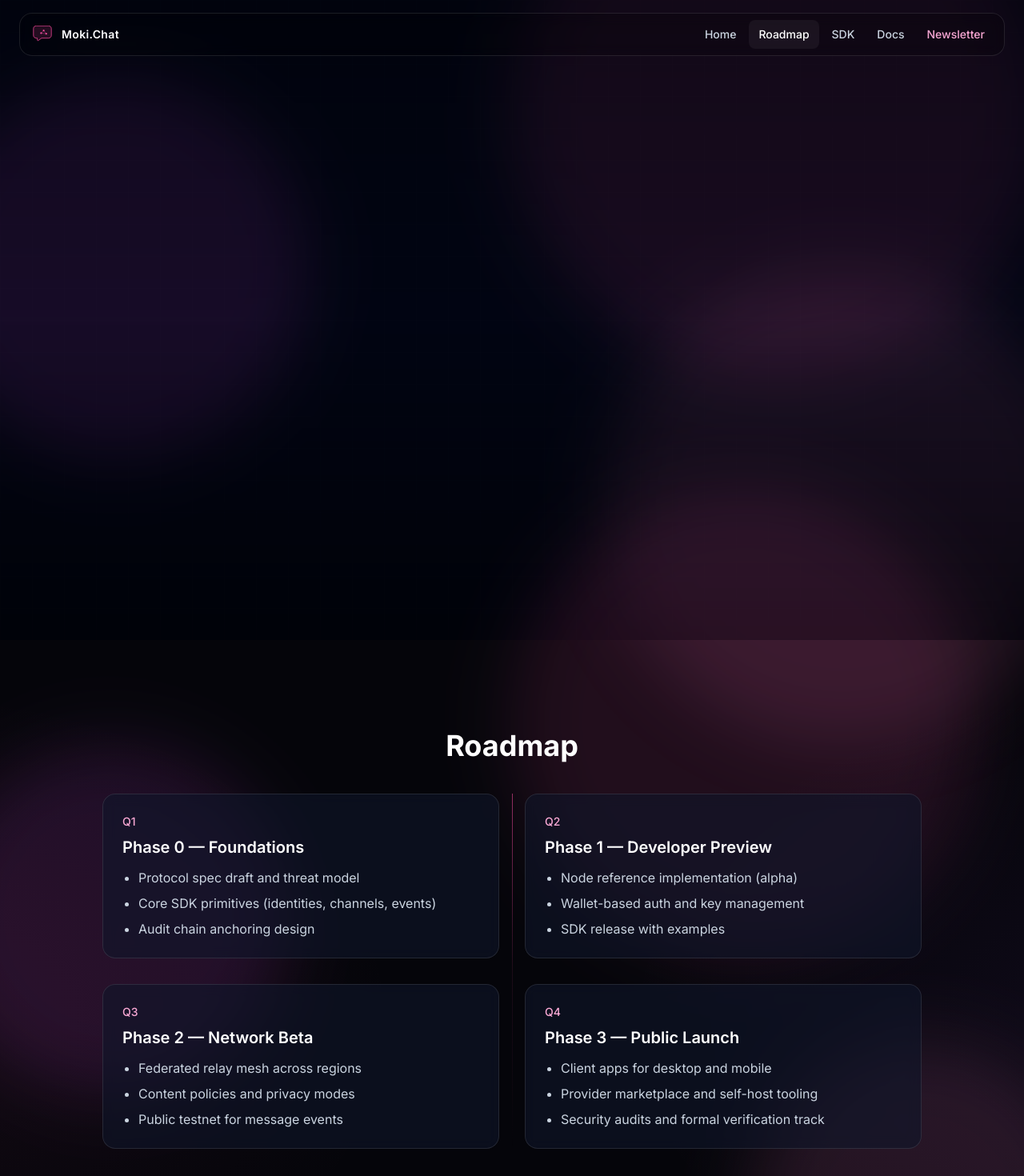
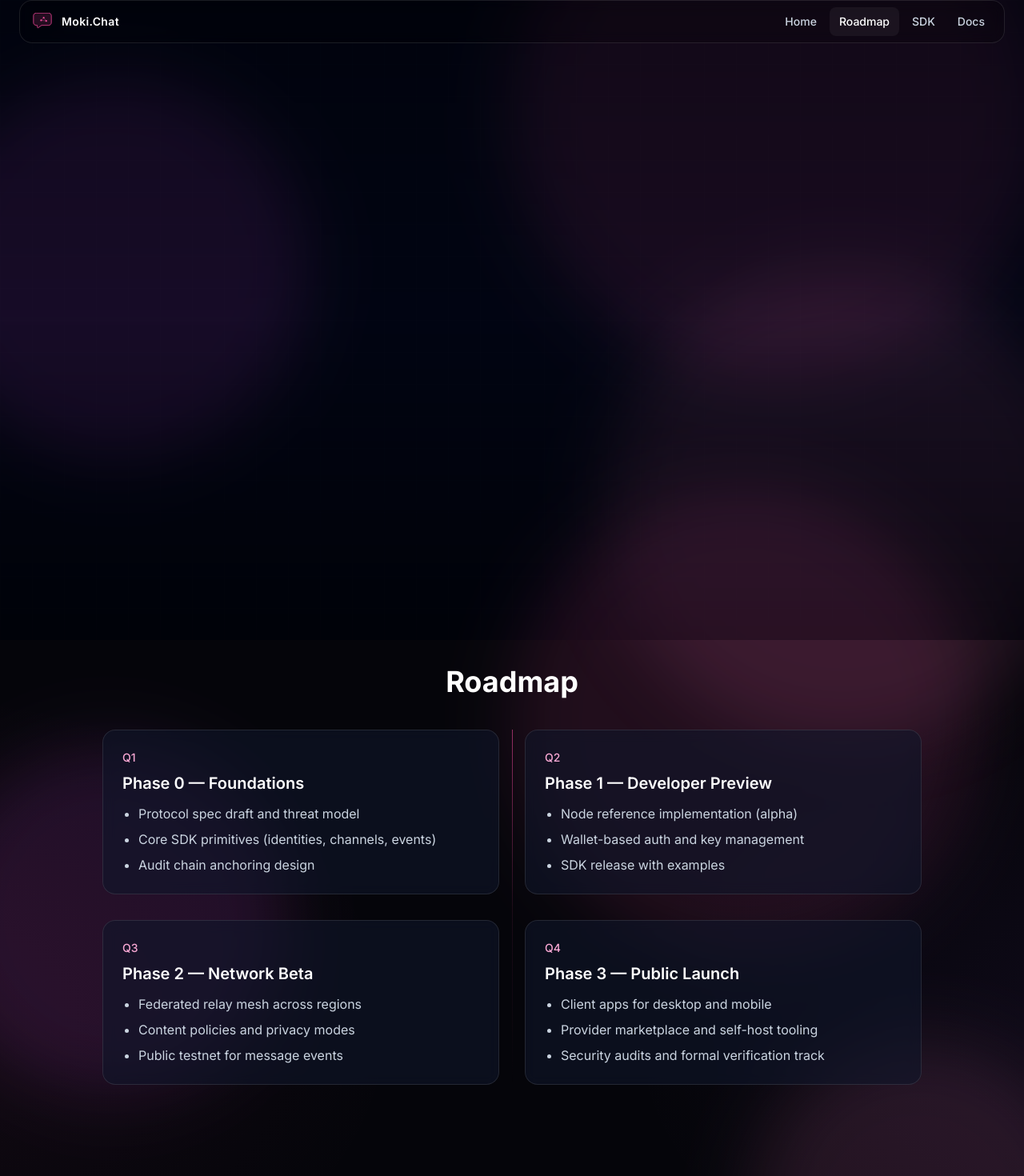
Before and after one commit to gramtop961/frontend-repo_ayccqo4n_2ideby, a React (Vite) app: page /roadmap in a window 1280 px wide. Shown: the top 1470 px of the page at 80% size. Built offline with nearby package versions, Linux system fonts and the light colour scheme; a web font is replaced by a local one.

Commit message:
Update project prj_ayccqo4n - 2025-11-21T19:53:11.958Z

```diff
--- a/src/App.jsx
+++ b/src/App.jsx
@@ -20,7 +20,7 @@ function App() {
 
       <Navbar />
 
-      <main className="relative">
+      <main className="relative pt-20">
         <Outlet />
       </main>
     </div>
--- a/src/components/Navbar.jsx
+++ b/src/components/Navbar.jsx
@@ -37,7 +37,7 @@ function Navbar() {
   return (
     <header className="fixed inset-x-0 top-0 z-50">
       <div className="mx-auto max-w-7xl px-4 sm:px-6">
-        <div className="mt-4 flex items-center justify-between rounded-2xl border border-white/10 bg-black/30 px-3 py-2 backdrop-blur supports-[backdrop-filter]:bg-black/20">
+        <div className="flex items-center justify-between rounded-2xl border border-white/10 bg-black/30 px-3 py-2 backdrop-blur supports-[backdrop-filter]:bg-black/20">
           <Link to="/" className="flex items-center gap-2">
             <div className="h-8 w-8">
               <MiniLogo className="h-8 w-8" />
@@ -50,7 +50,6 @@ function Navbar() {
             <NavLink to="/roadmap" className={linkClasses}>Roadmap</NavLink>
             <NavLink to="/sdk" className={linkClasses}>SDK</NavLink>
             <NavLink to="/docs" className={linkClasses}>Docs</NavLink>
-            <a href="#newsletter" className="px-3 py-2 rounded-lg text-sm font-medium text-pink-300 hover:text-white hover:bg-white/5">Newsletter</a>
           </nav>
 
           <button onClick={() => setOpen(!open)} className="inline-flex items-center justify-center rounded-lg p-2 text-slate-300 hover:bg-white/5 sm:hidden" aria-label="Toggle menu">
@@ -67,7 +66,6 @@ function Navbar() {
               <NavLink onClick={() => setOpen(false)} to="/roadmap" className={linkClasses}>Roadmap</NavLink>
               <NavLink onClick={() => setOpen(false)} to="/sdk" className={linkClasses}>SDK</NavLink>
               <NavLink onClick={() => setOpen(false)} to="/docs" className={linkClasses}>Docs</NavLink>
-              <a onClick={() => setOpen(false)} href="#newsletter" className="px-3 py-2 rounded-lg text-sm font-medium text-pink-300 hover:text-white hover:bg-white/5">Newsletter</a>
             </div>
           </div>
         )}
--- a/src/pages/Docs.jsx
+++ b/src/pages/Docs.jsx
@@ -2,7 +2,7 @@ import { motion } from 'framer-motion'
 
 function Docs() {
   return (
-    <main className="relative min-h-screen px-6 pt-28 pb-24">
+    <main className="relative min-h-screen px-6 pt-8 pb-24">
       <div className="pointer-events-none absolute inset-0">
         <div className="absolute -top-32 left-1/2 h-[60vh] w-[60vh] -translate-x-1/2 rounded-full bg-pink-500/20 blur-3xl blob animate-float-slow" />
         <div className="absolute top-40 -left-24 h-[50vh] w-[50vh] rounded-full bg-pink-400/20 blur-3xl blob animate-float-slower" />
--- a/src/pages/Roadmap.jsx
+++ b/src/pages/Roadmap.jsx
@@ -41,7 +41,7 @@ const phases = [
 
 function Roadmap() {
   return (
-    <main className="relative min-h-screen px-6 pt-28 pb-24">
+    <main className="relative min-h-screen px-6 pt-8 pb-24">
       <div className="pointer-events-none absolute inset-0">
         <div className="absolute -top-40 left-1/2 h-[70vh] w-[70vh] -translate-x-1/2 rounded-full bg-pink-500/20 blur-3xl blob animate-float-slow" />
         <div className="absolute top-32 -left-20 h-[55vh] w-[55vh] rounded-full bg-fuchsia-500/20 blur-3xl blob animate-rotate-slow" />
--- a/src/pages/SDK.jsx
+++ b/src/pages/SDK.jsx
@@ -8,7 +8,7 @@ function CodeBlock({ children }) {
 
 function SDK() {
   return (
-    <main className="relative min-h-screen px-6 pt-28 pb-24">
+    <main className="relative min-h-screen px-6 pt-8 pb-24">
       <div className="pointer-events-none absolute inset-0">
         <div className="absolute -top-32 left-1/2 h-[60vh] w-[60vh] -translate-x-1/2 rounded-full bg-pink-500/20 blur-3xl blob animate-float-slow" />
         <div className="absolute top-40 -left-24 h-[50vh] w-[50vh] rounded-full bg-pink-400/20 blur-3xl blob animate-float-slower" />
```
Also changed, not shown: 1 other file (tests, documents, lock files or other folders).
